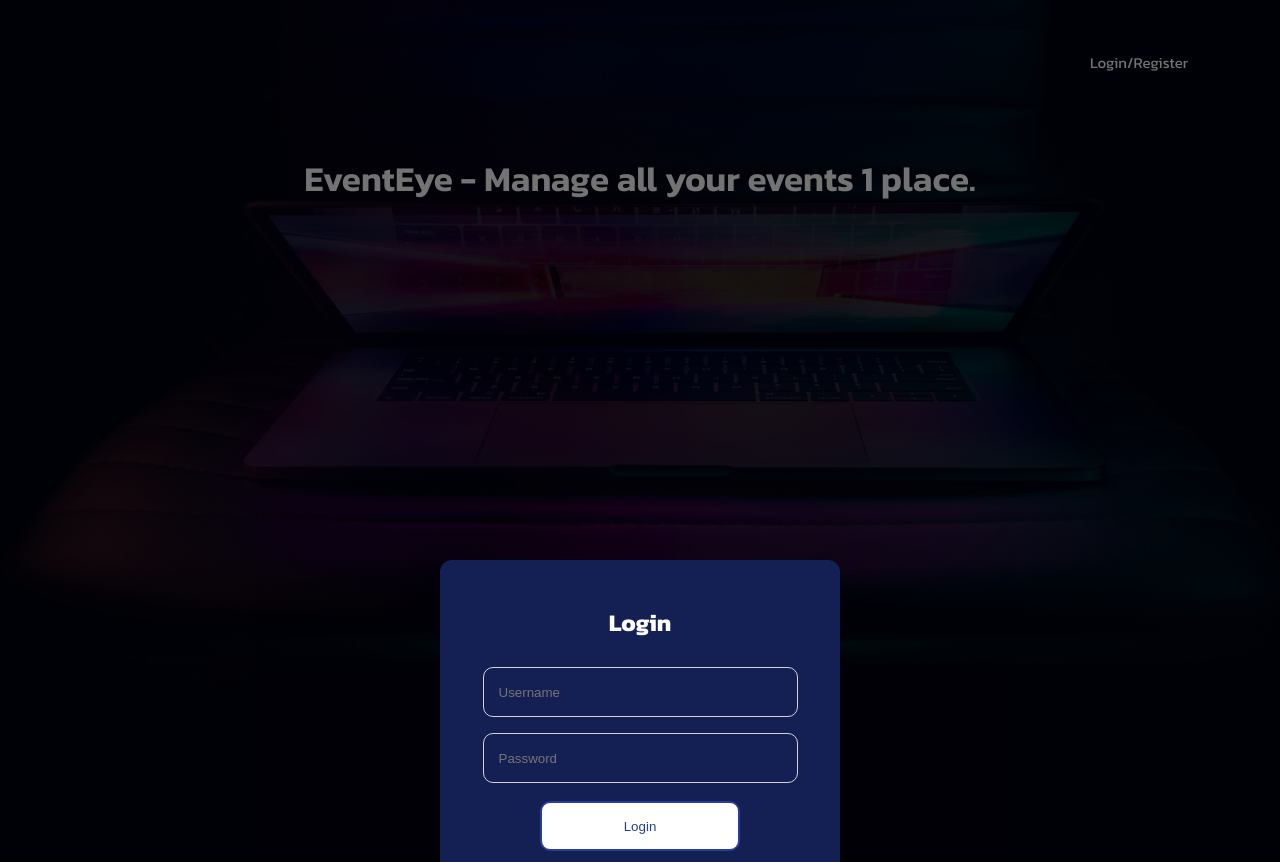
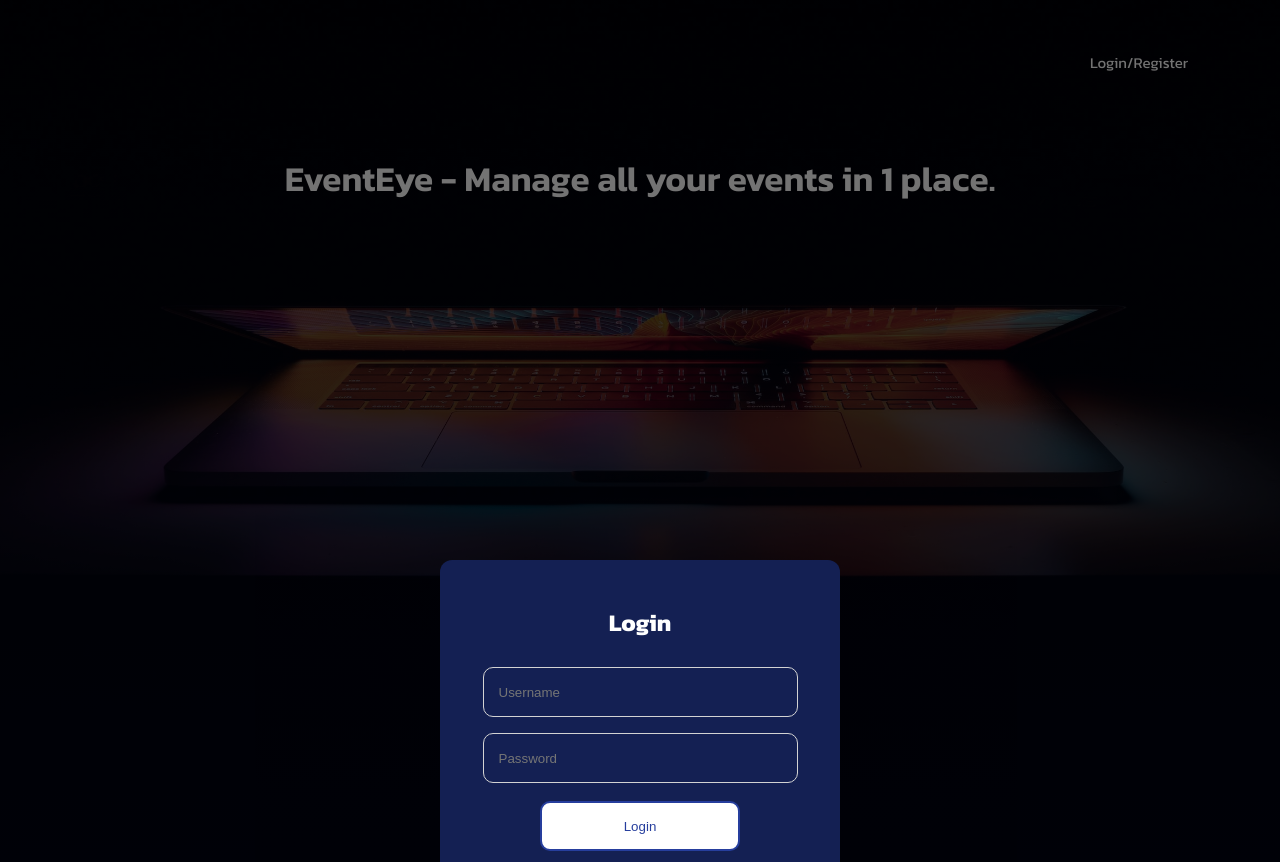
Before and after one commit to GitSatishGarg/Dexterity, a Flask app: page / in a window 1280 px wide. Shown: the top 862 px of the page. Run offline with Flask 3, Linux system fonts and the light colour scheme; data that the repository does not hold is empty; some libraries are stand-ins or nearby versions.

Commit message:
finished fr

```diff
--- a/static/style.css
+++ b/static/style.css
@@ -7,7 +7,7 @@ html, body {
 }
 
 body {
-    background: linear-gradient(rgba(0, 3, 17, 1), rgba(0, 3, 17, 1));
+    background: linear-gradient(rgb(0, 2, 10), rgb(0, 0, 0));
 }
 
 .header {
@@ -234,7 +234,7 @@ h4 {
 .subheader-contact {
     height: 50vh;
     width: 100%;
-    background-image: linear-gradient(rgba(0, 3, 17, 0.8),rgba(0, 3, 17, 0.8)),url(images/contact.jpg);
+    background-image: linear-gradient(rgba(0, 3, 17, 0.3),rgba(0, 3, 17, 1)),url(images/about.jpg);
     background-position: center;
     background-size: cover;
     text-align: center;
--- a/templates/index.html
+++ b/templates/index.html
@@ -27,7 +27,7 @@
             </div>
             <i class="fa fa-bars" style="float: right;" onclick="showMenu()"></i>
         </nav>
-        <h1>EventEye - Manage all your events 1 place.</h1>
+        <h1>EventEye - Manage all your events in 1 place.</h1>
     </section>
 
     <section class="contact-us fly">
```
